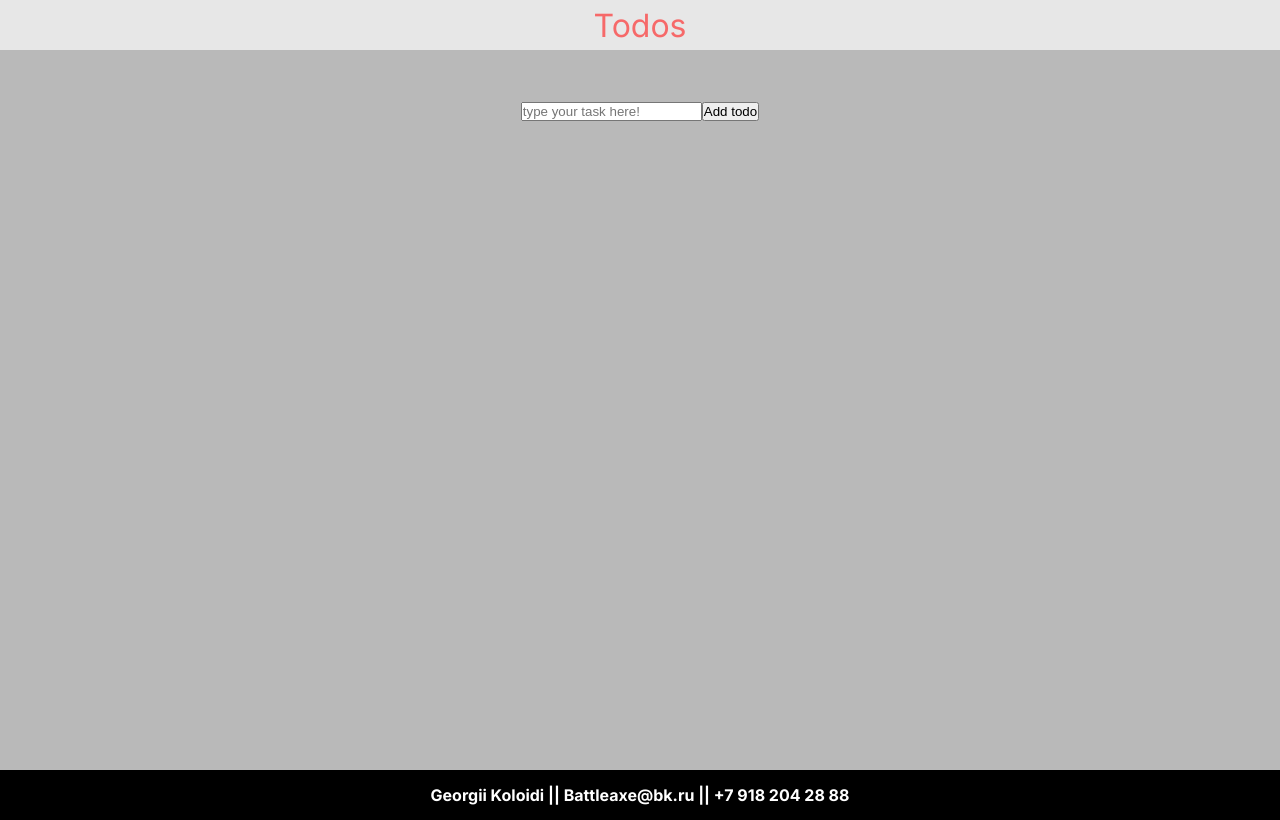
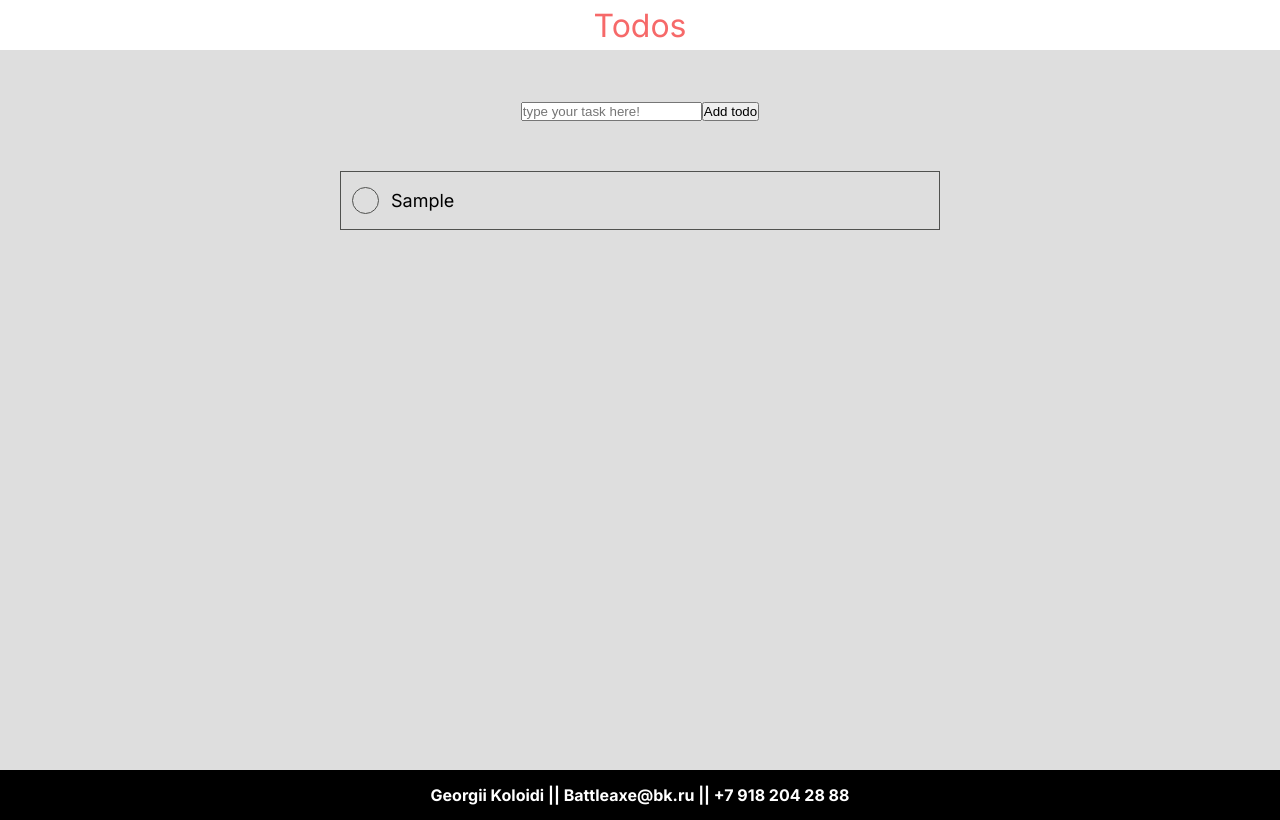
Before and after one commit to MaDKnighT404/todo-test-mindbox, a React (Vite) app: page / in a window 1280 px wide. Both pictures are taken after typing "Sample" into the empty fields and a click on the button "Add todo". Built offline with nearby package versions, Linux system fonts and the light colour scheme.

Commit message:
feat: add todolist + custom checkbox

```diff
--- a/src/components/Header/Header.module.scss
+++ b/src/components/Header/Header.module.scss
@@ -4,7 +4,7 @@
   justify-content: center;
   height: 5vh;
   min-height: 50px;
-  background-color: #e7e7e7;
+  background-color: #ffffff;
 
   &__title {
     font-weight:200;
--- a/src/components/Main/Main.module.scss
+++ b/src/components/Main/Main.module.scss
@@ -1,6 +1,6 @@
 .main {
   height: 90vh;
-  background-color: #b9b9b9;
+  background-color: #dedede;
   padding: 0 15px;
   overflow: scroll;
 
--- a/src/components/Todo/Todo.tsx
+++ b/src/components/Todo/Todo.tsx
@@ -2,15 +2,15 @@ import { useState } from 'react';
 import styles from './Todo.module.scss';
 import TodoForm from './TodoForm';
 import TodoList from './TodoList';
-import { Todo } from '../../types';
+import { TodoElement } from '../../types';
 
 const Todo = () => {
-  const [todos, setTodos] = useState<Todo[]>([]);
+  const [todos, setTodos] = useState<TodoElement[]>([]);
 
   return (
     <div className={styles.todo}>
       <TodoForm todos={todos} setTodos={setTodos} />
-      <TodoList />
+      <TodoList todos={todos} />
     </div>
   );
 };
--- a/src/components/Todo/TodoForm/TodoForm.tsx
+++ b/src/components/Todo/TodoForm/TodoForm.tsx
@@ -1,10 +1,10 @@
 import { FC, ChangeEvent, FormEvent, useState } from 'react';
-import { Todo } from '../../../types';
+import { TodoElement } from '../../../types';
 import styles from './TodoForm.module.scss';
 
 interface TodoFormProps {
-  todos: Todo[];
-  setTodos: (todos: Todo[]) => void;
+  todos: TodoElement[];
+  setTodos: (todos: TodoElement[]) => void;
 }
 
 const TodoForm: FC<TodoFormProps> = ({ todos, setTodos }) => {
@@ -13,6 +13,7 @@ const TodoForm: FC<TodoFormProps> = ({ todos, setTodos }) => {
 
   const handleSubmit = (e: FormEvent<HTMLFormElement>) => {
     e.preventDefault();
+    if (!input) return;
 
     const newTodo = {
       value: input,
--- a/src/components/Todo/TodoList/TodoList.module.scss
+++ b/src/components/Todo/TodoList/TodoList.module.scss
@@ -1,3 +1,57 @@
 .todolist {
   margin-top: 50px;
+  width: 600px;
+
+  @media (max-width: 640px) {
+    width: 100%;
+  }
+  .todolist__item {
+    border: 1px solid #50514f;
+    overflow: hidden;
+
+    &:not(:first-child) {
+      border-top: none;
+    }
+  }
+
+  .todolist__checkbox {
+    display: none;
+  }
+
+  .todolist__label {
+    position: relative;
+    display: block;
+    padding: 15px;
+    line-height: 27px;
+    text-indent: 35px;
+    font-size: 18px;
+    cursor: pointer;
+    user-select: none;
+
+    &::before {
+      content: '\2713';
+      position: absolute;
+      left: -16px;
+      top: 15px;
+      color: green;
+      opacity: 0;
+      transition: opacity 0.2s ease-in-out;
+    }
+
+    &::after {
+      content: '';
+      position: absolute;
+      left: 11px;
+      top: 15px;
+      width: 25px;
+      height: 25px;
+      background-color: transparent;
+      border-radius: 50%;
+      border: 1px solid #50514f;
+    }
+  }
+
+  .todolist__checkbox:checked + .todolist__label::before {
+    opacity: 1;
+  }
 }
--- a/src/components/Todo/TodoList/TodoList.tsx
+++ b/src/components/Todo/TodoList/TodoList.tsx
@@ -1,9 +1,28 @@
+import { FC } from 'react';
+import { TodoElement } from '../../../types';
 import styles from './TodoList.module.scss';
 
-const TodoList = () => {
+interface TodoListProps {
+  todos: TodoElement[];
+}
 
+const TodoList: FC<TodoListProps> = ({ todos }) => {
   return (
     <div className={styles.todolist}>
+      <ul>
+        {todos.map((el, i) => (
+          <li className={styles.todolist__item}>
+            <input
+              className={styles.todolist__checkbox}
+              type="checkbox"
+              id={`customCheckbox${i + 1}`}
+            />
+            <label className={styles.todolist__label} htmlFor={`customCheckbox${i + 1}`}>
+              {el.value}
+            </label>
+          </li>
+        ))}
+      </ul>
     </div>
   );
 };
--- a/src/index.scss
+++ b/src/index.scss
@@ -1,4 +1,8 @@
 @import 'https://fonts.googleapis.com/css2?family=Inter:wght@400;500;600;700&display=swap';
+
+:root {
+  font-family: Inter, system-ui, Avenir, Helvetica, Arial, sans-serif;
+}
 
 * {
   padding: 0;
@@ -10,6 +14,6 @@ a {
   color: inherit;
 }
 
-:root {
-  font-family: Inter, system-ui, Avenir, Helvetica, Arial, sans-serif;
+ul {
+  list-style: none;
 }
--- a/src/types/index.ts
+++ b/src/types/index.ts
@@ -1,4 +1,4 @@
-export interface Todo {
+export interface TodoElement {
   value: string;
   id: number;
   isChecked: boolean;
```
